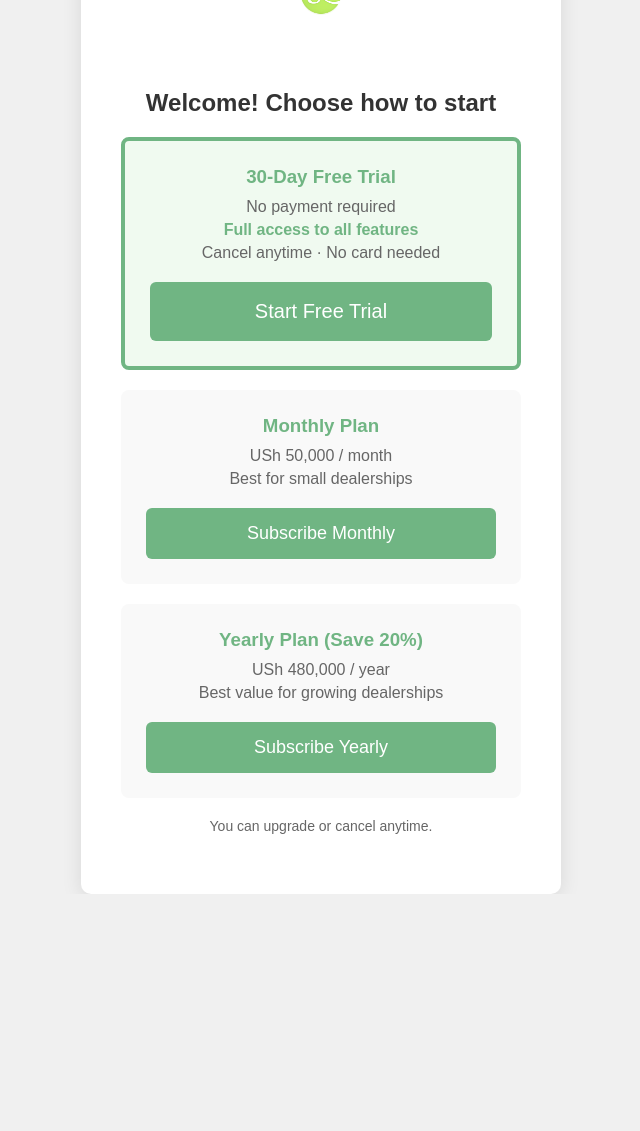
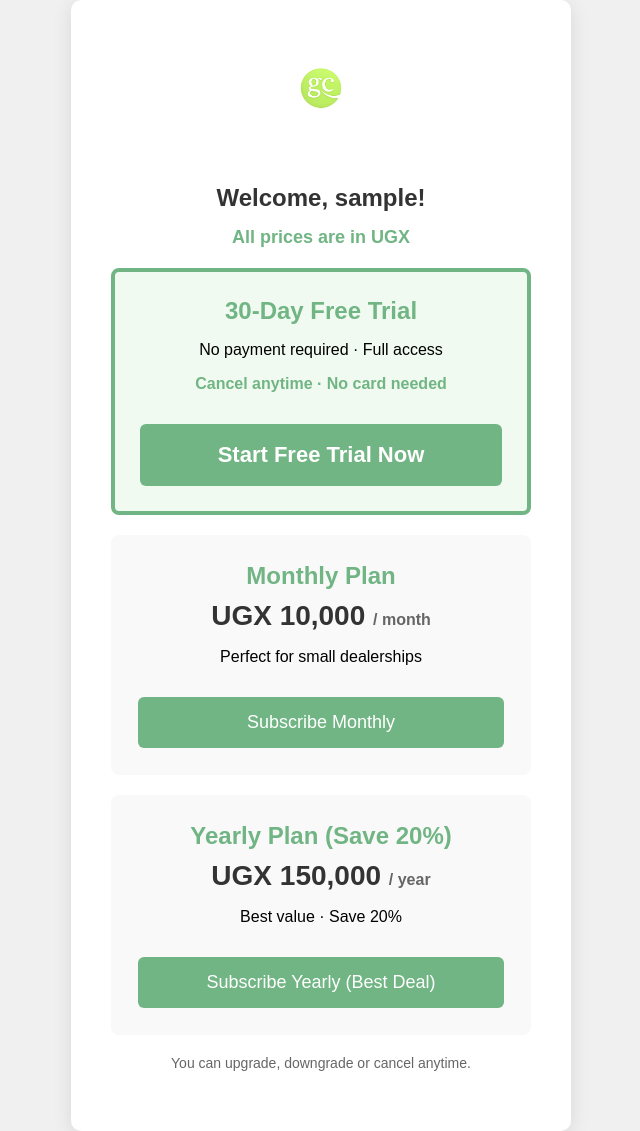
Before and after one commit to RastaDataVibes/car_dealership_app, a Flask app: page /subscribe in a window 1280 px wide. Shown: the whole page, without its empty margins (319-959 px from the left). Before the commit the page ends 894 px from the top, so only its background shows below. Run offline with Flask 3, Linux system fonts and the light colour scheme; the visitor is signed in with stand-in values (Sample User, id 1); some libraries are stand-ins or nearby versions.

Commit message:
Update subscribe.html

```diff
--- a/templates/subscribe.html
+++ b/templates/subscribe.html
@@ -1,6 +1,5 @@
 <!DOCTYPE html>
 <html lang="en">
-
 <head>
     <meta charset="UTF-8">
     <meta name="viewport" content="width=device-width, initial-scale=1.0">
@@ -11,52 +10,54 @@
             display: flex;
             justify-content: center;
             align-items: center;
-            height: 100vh;
+            min-height: 100vh;
             margin: 0;
-            font-family: Arial;
+            font-family: Arial, sans-serif;
         }
-
         .container {
             background: white;
             padding: 40px;
             border-radius: 10px;
-            width: 400px;
+            width: 420px;
             text-align: center;
-            box-shadow: 0 4px 20px rgba(0, 0, 0, 0.1);
+            box-shadow: 0 4px 20px rgba(0,0,0,0.1);
         }
-
         img {
             height: 100px;
             margin-bottom: 20px;
         }
-
         h2 {
             color: #333;
-            margin-bottom: 20px;
+            margin-bottom: 10px;
         }
-
+        .currency-note {
+            color: #70b583;
+            font-weight: bold;
+            margin: 15px 0;
+            font-size: 18px;
+        }
         .plan {
             background: #f9f9f9;
             padding: 25px;
             margin: 20px 0;
             border-radius: 8px;
+            border: 2px solid transparent;
         }
-
         .trial-plan {
             border: 4px solid #70b583;
             background: #f0faf0;
         }
-
         .plan h3 {
             color: #70b583;
             margin: 0 0 10px 0;
+            font-size: 24px;
         }
-
-        .plan p {
-            color: #666;
-            margin: 5px 0;
+        .price {
+            font-size: 28px;
+            font-weight: bold;
+            color: #333;
+            margin: 10px 0;
         }
-
         button {
             background: #70b583;
             color: white;
@@ -67,18 +68,17 @@
             font-size: 18px;
             margin-top: 15px;
             width: 100%;
+            transition: 0.3s;
         }
-
         button:hover {
             background: #5a8f6b;
         }
-
         .trial-button {
             background: #70b583;
-            font-size: 20px;
+            font-size: 22px;
             padding: 18px;
+            font-weight: bold;
         }
-
         .message {
             color: #666;
             margin: 20px 0;
@@ -86,11 +86,13 @@
         }
     </style>
 </head>
-
 <body>
     <div class="container">
         <img src="/static/uploads/logo.png" alt="GreenChain">
-        <h2>Welcome! Choose how to start</h2>
+        <h2>Welcome, {{ current_user.dealership_name or 'Dealer' }}!</h2>
+        <p class="currency-note">
+            All prices are in <strong>{{ current_user.currency }}</strong>
+        </p>
 
         {% with messages = get_flashed_messages(with_categories=true) %}
         {% if messages %}
@@ -100,45 +102,67 @@
         {% endif %}
         {% endwith %}
 
-        <!-- FREE TRIAL - BIG AND FIRST -->
+        <!-- FREE TRIAL -->
         <div class="plan trial-plan">
             <h3>30-Day Free Trial</h3>
-            <p>No payment required</p>
-            <p style="color: #70b583; font-weight: bold;">Full access to all features</p>
-            <p>Cancel anytime · No card needed</p>
-            <button class="trial-button" onclick="startTrial()">Start Free Trial</button>
+            <p>No payment required · Full access</p>
+            <p style="color: #70b583; font-weight: bold;">Cancel anytime · No card needed</p>
+            <button class="trial-button" onclick="startTrial()">Start Free Trial Now</button>
         </div>
 
-        <!-- MONTHLY -->
+        <!-- MONTHLY PLAN -->
         <div class="plan">
             <h3>Monthly Plan</h3>
-            <p>USh 50,000 / month</p>
-            <p>Best for small dealerships</p>
-            <button onclick="payWithPesapal(50000, 'monthly')">Subscribe Monthly</button>
+            <div class="price">
+                {% if current_user.currency == 'UGX' %}UGX 10,000{% endif %}
+                {% if current_user.currency == 'KES' %}KSh 360{% endif %}
+                {% if current_user.currency == 'TZS' %}TSh 22,000{% endif %}
+                <small style="font-size:16px; color:#666;">/ month</small>
+            </div>
+            <p>Perfect for small dealerships</p>
+            <button onclick="payWithPesapal(getMonthlyAmount(), 'monthly')">
+                Subscribe Monthly
+            </button>
         </div>
 
-        <!-- YEARLY -->
+        <!-- YEARLY PLAN -->
         <div class="plan">
             <h3>Yearly Plan (Save 20%)</h3>
-            <p>USh 480,000 / year</p>
-            <p>Best value for growing dealerships</p>
-            <button onclick="payWithPesapal(480000, 'yearly')">Subscribe Yearly</button>
+            <div class="price">
+                {% if current_user.currency == 'UGX' %}UGX 150,000{% endif %}
+                {% if current_user.currency == 'KES' %}KSh 5,400{% endif %}
+                {% if current_user.currency == 'TZS' %}TSh 330,000{% endif %}
+                <small style="font-size:16px; color:#666;">/ year</small>
+            </div>
+            <p>Best value · Save 20%</p>
+            <button onclick="payWithPesapal(getYearlyAmount(), 'yearly')">
+                Subscribe Yearly (Best Deal)
+            </button>
         </div>
 
-        <p class="message">You can upgrade or cancel anytime.</p>
+        <p class="message">You can upgrade, downgrade or cancel anytime.</p>
     </div>
 
     <script>
+        // Return correct amount based on user's currency
+        function getMonthlyAmount() {
+            const curr = "{{ current_user.currency }}";
+            if (curr === 'KES') return 360;
+            if (curr === 'TZS') return 22000;
+            return 10000; // UGX default
+        }
+
+        function getYearlyAmount() {
+            const curr = "{{ current_user.currency }}";
+            if (curr === 'KES') return 5400;
+            if (curr === 'TZS') return 330000;
+            return 150000; // UGX default
+        }
+
         function startTrial() {
             fetch('/start_trial', { method: 'POST' })
-                .then(response => {
-                    if (response.ok) {
-                        alert('Free trial started! Enjoy 30 days of full access.');
-                        window.location.href = '/';
-                    } else {
-                        alert('Error starting trial. Try again.');
-                    }
-                });
+                .then(r => r.ok ? location.href = '/' : alert('Error starting trial'))
+                .catch(() => alert('Network error'));
         }
 
         function payWithPesapal(amount, plan) {
@@ -152,11 +176,10 @@
                 if (data.redirect_url) {
                     window.location.href = data.redirect_url;
                 } else {
-                        alert('Payment error');
+                    alert('Payment failed — please try again');
                 }
             });
         }
     </script>
 </body>
-
 </html>
```
Lines whose indentation alone changed are shown as unchanged.
